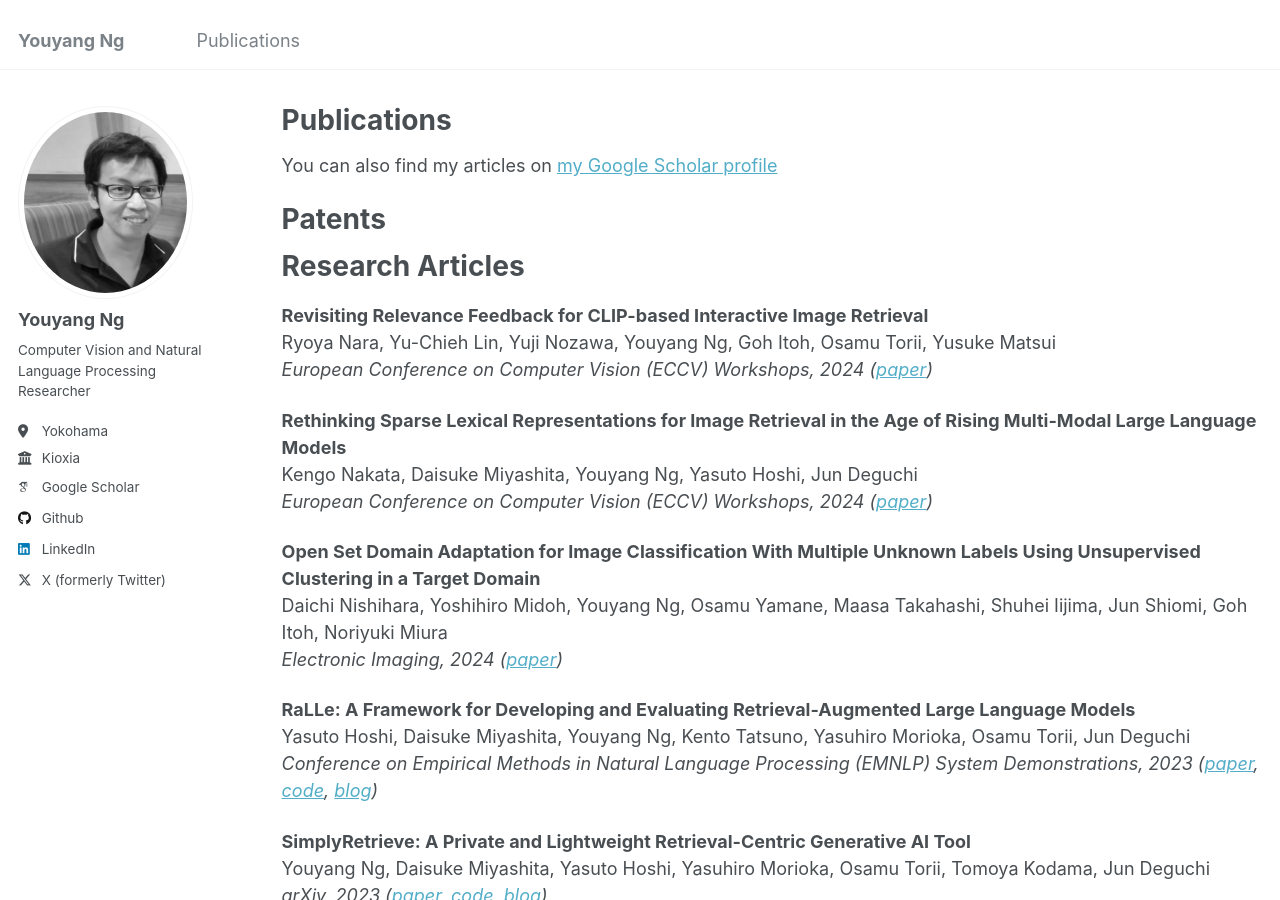
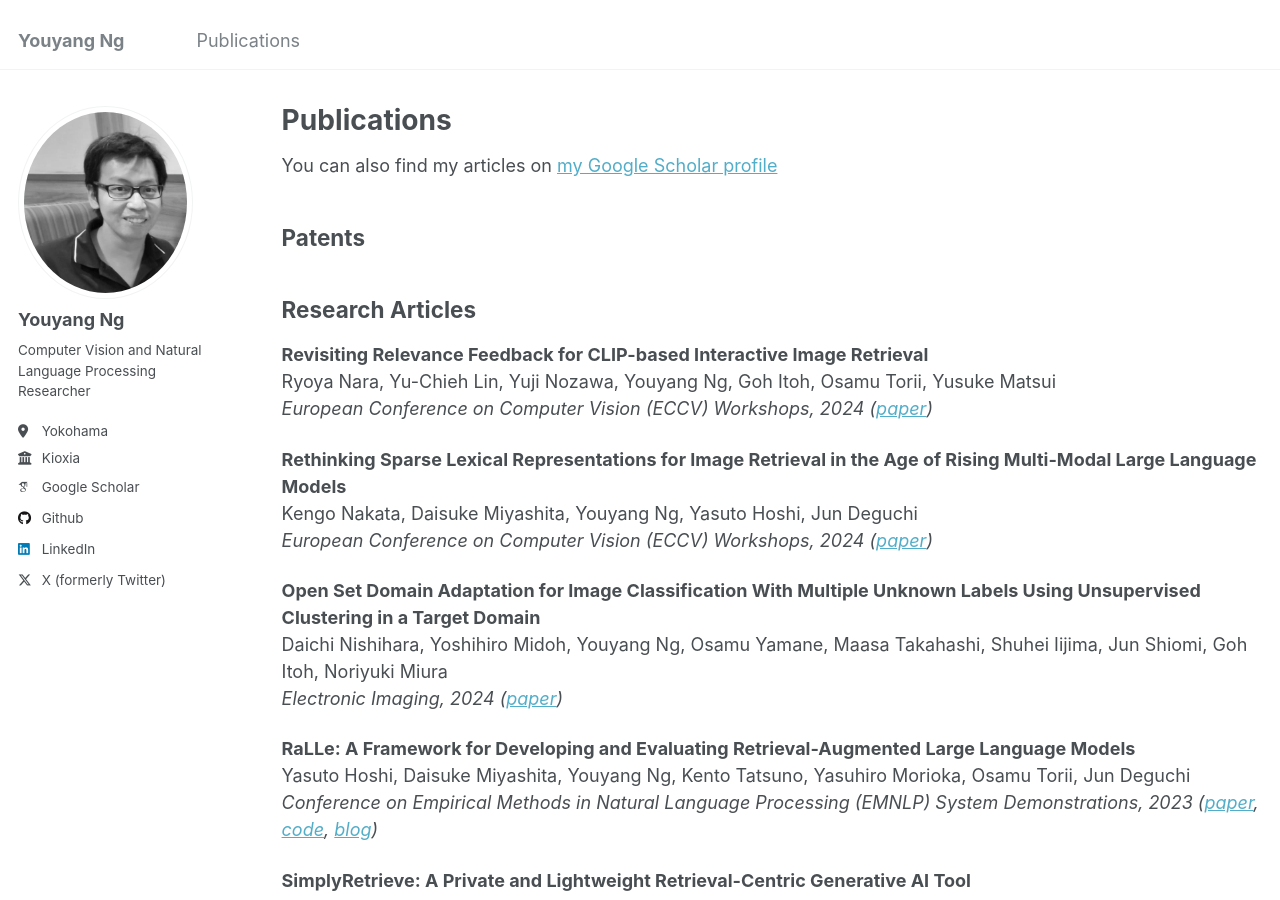
Before and after one commit to yy29/yy29.github.io, a Jekyll site: the page built from _pages/publications.md, in a window 1280 px wide and 900 px high. Built offline with Jekyll 4.4.1, drawn with Linux system fonts in a browser that asks for light colours; some web fonts are replaced.

```diff
--- a/_pages/publications.md
+++ b/_pages/publications.md
@@ -7,12 +7,11 @@ author_profile: true
 
 You can also find my articles on [my Google Scholar profile](https://scholar.google.com/citations?user=4BGLw_QAAAAJ)
 
-Patents
-======
+## Patents
 
 
-Research Articles
-======
+
+## Research Articles
 
 **Revisiting Relevance Feedback for CLIP-based Interactive Image Retrieval**
 Ryoya Nara, Yu-Chieh Lin, Yuji Nozawa, Youyang Ng, Goh Itoh, Osamu Torii, Yusuke Matsui
```
